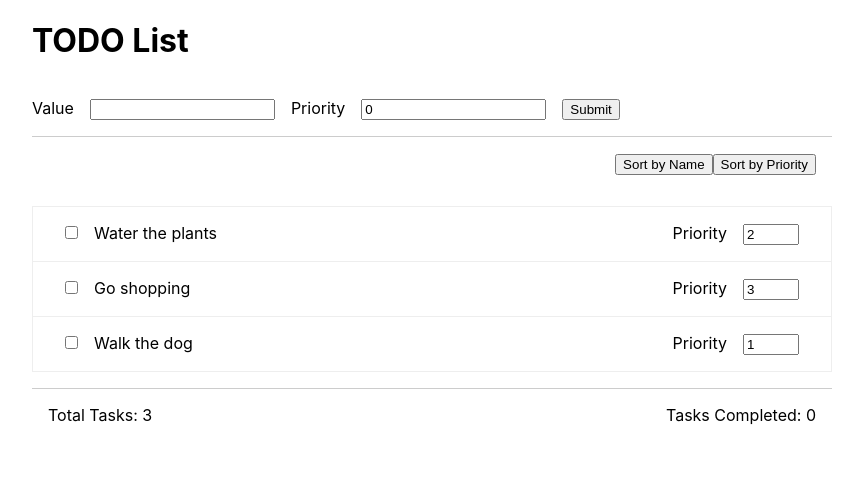
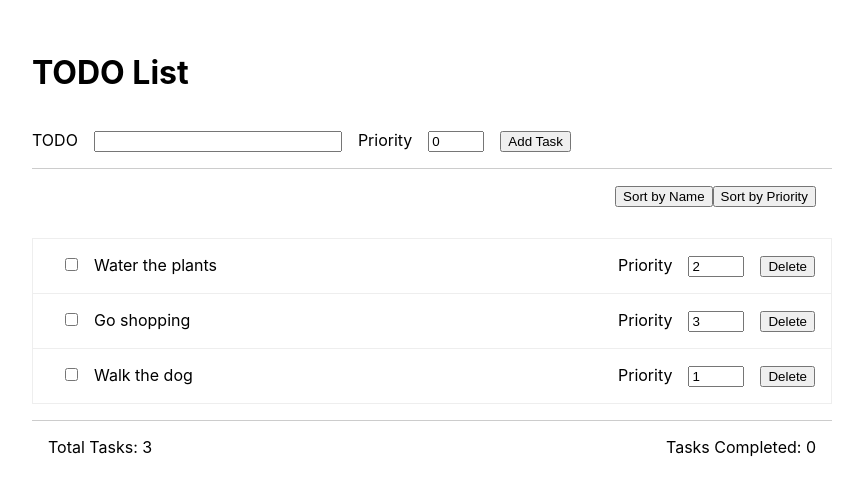
Before and after one commit to antonpunith/to-do-tasks, a React (Create React App) app: page / in a window 1280 px wide. Shown: the top 494 px of the page, without its empty margins (208-1071 px from the left). Built offline with nearby package versions, Linux system fonts and the light colour scheme.

Commit message:
delete task

```diff
--- a/src/App.css
+++ b/src/App.css
@@ -1,4 +1,5 @@
 .App {
   max-width: 50rem;
   margin: 0 auto;
+  padding: 2rem;
 }
--- a/src/actions/index.ts
+++ b/src/actions/index.ts
@@ -1,7 +1,7 @@
 const toggleCompletion = (taskId: number) => {
   return {
     type: "TOGGLE_COMPLETE",
-    id: taskId
+    taskId
   };
 };
 
@@ -9,6 +9,13 @@ const addTask = (task: any) => {
   return {
     type: "ADD_TASK",
     task
+  };
+};
+
+const deleteTask = (taskId: number) => {
+  return {
+    type: "DELETE_TASK",
+    taskId
   };
 };
 
@@ -28,4 +35,4 @@ const setPriority = (id: number, priority: number) => {
   };
 };
 
-export { toggleCompletion, sortTask, setPriority, addTask };
+export { toggleCompletion, sortTask, setPriority, addTask, deleteTask };
--- a/src/components/AddTask/index.tsx
+++ b/src/components/AddTask/index.tsx
@@ -23,9 +23,9 @@ const AddTask = (props: any) => {
         }}
       >
         <label>
-          Value
+          TODO
           <input
-            width={100}
+            className="input-todo"
             value={text}
             onChange={e => {
               setText(e.target.value);
@@ -37,7 +37,7 @@ const AddTask = (props: any) => {
         <label>
           Priority
           <input
-            width="2"
+            className="input-priority"
             value={priority}
             type="number"
             onChange={e => {
@@ -46,7 +46,7 @@ const AddTask = (props: any) => {
           />
         </label>
 
-        <button type="submit">Submit</button>
+        <button type="submit">Add Task</button>
       </form>
     </>
   );
--- a/src/components/AddTask/styles.css
+++ b/src/components/AddTask/styles.css
@@ -6,3 +6,10 @@
 .add-task input {
   margin: 0 1rem;
 }
+
+.input-todo {
+  width: 15rem;
+}
+.input-priority {
+  width: 3rem;
+}
--- a/src/components/TaskList/index.tsx
+++ b/src/components/TaskList/index.tsx
@@ -1,7 +1,7 @@
 import React from "react";
 import { connect } from "react-redux";
 //actions
-import { toggleCompletion, setPriority } from "../../actions";
+import { toggleCompletion, setPriority, deleteTask } from "../../actions";
 // styles
 import "./styles.css";
 
@@ -33,7 +33,7 @@ const TaskList = (props: any) => {
             <input
               type="checkbox"
               checked={task.completed}
-              onClick={() => {
+              onChange={() => {
                 dispatch(toggleCompletion(task.id));
               }}
             ></input>
@@ -50,6 +50,9 @@ const TaskList = (props: any) => {
                 }
               />
             </label>
+            <button onClick={() => dispatch(deleteTask(task.id))}>
+              Delete
+            </button>
           </div>
         </li>
       ))}
--- a/src/reducers/tasks.ts
+++ b/src/reducers/tasks.ts
@@ -9,7 +9,7 @@ export const tasks = (state = INITIAL_STATE, action: any) => {
   switch (action.type) {
     case "TOGGLE_COMPLETE":
       return state.map((task: any) => {
-        if (action.id === task.id) {
+        if (action.taskId === task.id) {
           task.completed = !task.completed;
         }
         return task;
@@ -35,6 +35,9 @@ export const tasks = (state = INITIAL_STATE, action: any) => {
         priority: action.task.priority
       };
       return [...state, newItem];
+
+    case "DELETE_TASK":
+      return state.filter(task => task.id !== action.taskId);
     default:
       return state;
   }
```
